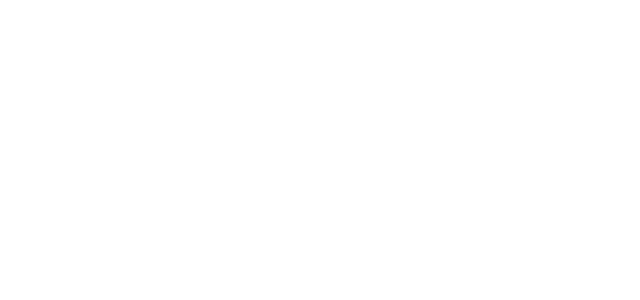
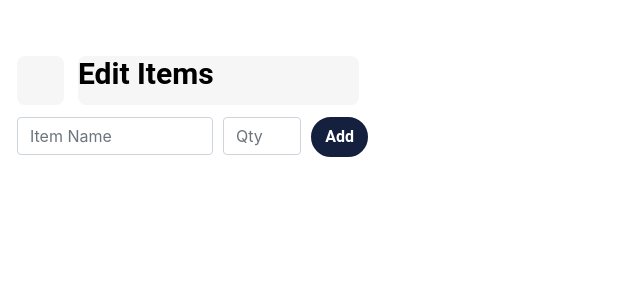
Before and after one commit to mehulshinde/SRID-COVID-SUPPORT, a React (Create React App) app: page /edit-item-list in a window 1280 px wide. Shown: the top 300 px of the page, without its empty margins (0-640 px from the left). Built offline with nearby package versions, Linux system fonts and the light colour scheme.

Commit message:
Adding edit items page

```diff
--- a/package.json
+++ b/package.json
@@ -11,7 +11,8 @@
     "react-bootstrap": "^1.4.0",
     "react-dom": "^17.0.1",
     "react-router-dom": "^5.2.0",
-    "react-scripts": "4.0.1"
+    "react-scripts": "4.0.1",
+    "web-vitals": "^1.0.1"
   },
   "scripts": {
     "start": "react-scripts start",
--- a/src/App.js
+++ b/src/App.js
@@ -1,29 +1,35 @@
-import logo from './logo.svg';
-import { Container } from 'react-bootstrap';
-import ItemList from './pages/ItemList.js';
-import 'bootstrap/dist/css/bootstrap.min.css';
-import './styles/App.css';
+import logo from "./logo.svg";
+import { Container } from "react-bootstrap";
+import ItemList from "./pages/ItemList.js";
+import EditItems from "./pages/EditItems";
+import "bootstrap/dist/css/bootstrap.min.css";
+import "./styles/App.css";
 
 import {
   BrowserRouter as Router,
   Switch,
   Route,
   Redirect,
-} from 'react-router-dom';
+} from "react-router-dom";
 
 function App() {
   return (
     <Container
       style={{
-        maxWidth: '576px',
-        height: '100vh',
-        margin: 'auto',
+        maxWidth: "576px",
+        height: "100vh",
+        margin: "auto",
       }}
     >
       <Router>
         <Switch>
           <Route exact path="/" render={() => null}></Route>
           <Route exact path="/item-list" render={() => <ItemList />}></Route>
+          <Route
+            exact
+            path="/edit-item-list"
+            render={() => <EditItems />}
+          ></Route>
         </Switch>
       </Router>
     </Container>
--- /dev/null
+++ b/src/pages/EditItems.js
@@ -0,0 +1,61 @@
+import { useState } from "react";
+import { Form, Col, Button } from "react-bootstrap";
+import Item from "./Item";
+
+export default function EditItems() {
+  const [itemName, setItemName] = useState("");
+  const [itemQty, setItemQty] = useState();
+  const [itemList, setItemList] = useState([]);
+
+  function handleAddItem(e) {
+    e.preventDefault();
+    console.log(e);
+    if (itemName && itemQty)
+      setItemList([...itemList, { name: itemName, qty: itemQty }]);
+  }
+
+  function routeToEditItem(e) {
+    console.log(e);
+  }
+
+  return (
+    <>
+      <div class="back"></div>
+      <div class="title">
+        <h1>Edit Items</h1>
+      </div>
+      <div class="body">
+        <Form>
+          <Form.Row>
+            <Col xs="7">
+              <Form.Control
+                type="text"
+                placeholder="Item Name"
+                value={itemName}
+                onChange={(e) => setItemName(e.target.value)}
+                required
+              ></Form.Control>
+            </Col>
+            <Col xs="3">
+              <Form.Control
+                type="text"
+                placeholder="Qty"
+                value={itemQty}
+                onChange={(e) => setItemQty(e.target.value)}
+                required
+              ></Form.Control>
+            </Col>
+            <Col xs="2">
+              <Button type="submit" onClick={handleAddItem}>
+                Add
+              </Button>
+            </Col>
+          </Form.Row>
+        </Form>
+        {itemList.map((item) => (
+          <Item item={item} onClick={routeToEditItem}></Item>
+        ))}
+      </div>
+    </>
+  );
+}
--- a/src/pages/Item.js
+++ b/src/pages/Item.js
@@ -1,3 +1,14 @@
-export default function ItemList() {
-    return
+export default function Item(item) {
+  return (
+    <div class="item" onClick="{routeToEditItem}">
+      <div class="picture"></div>
+      <div class="description">
+        <h2 class="item-name">{item.item.name}</h2>
+        <div class="subtext">
+          <p class="quantity">{item.item.qty}</p>
+          <div class="action"></div>
+        </div>
+      </div>
+    </div>
+  );
 }
--- a/src/styles/App.css
+++ b/src/styles/App.css
@@ -36,3 +36,175 @@
     transform: rotate(360deg);
   }
 }
+
+button {
+  background-color: #14203e !important;
+  border-radius: 26px !important;
+  border: 2px solid #14203e !important;
+  display: inline-block !important;
+  cursor: pointer !important;
+  color: #ffffff !important;
+  font-family: Roboto !important;
+  font-size: 20px;
+  font-weight: bold !important;
+  padding: 10px 25px;
+  text-decoration: none !important;
+  text-shadow: 0px 1px 0px #14203e !important;
+}
+
+button:active {
+  background-color: #434d65 !important;
+  border-radius: 26px !important;
+  border: 2px solid #14203e !important;
+  display: inline-block !important;
+  cursor: pointer !important;
+  color: #ffffff !important;
+  font-family: Roboto !important;
+  /* font-size: 20px; */
+  font-weight: bold !important;
+  /* padding: 10px 25px; */
+  text-decoration: none !important;
+  text-shadow: 0px 1px 0px #14203e !important;
+}
+
+h1 {
+  /* position: absolute; */
+  width: 170px;
+  height: 35px;
+
+  font-family: Roboto;
+  font-style: normal;
+  font-weight: bold;
+  font-size: 30px;
+  line-height: 35px;
+
+  color: #000000;
+}
+
+h2 {
+  /* position: absolute; */
+  width: 113px;
+  height: 23px;
+
+  font-family: Roboto;
+  font-style: normal;
+  font-weight: bold;
+  font-size: 20px;
+  line-height: 23px;
+
+  color: #000000;
+}
+
+p {
+  /* position: absolute; */
+  width: 37px;
+  height: 19px;
+
+  font-family: Roboto;
+  font-style: normal;
+  font-weight: 500;
+  font-size: 16px;
+  line-height: 19px;
+  /* identical to box height */
+
+  color: #000000;
+}
+
+.back {
+  /* display: flex; */
+  position: absolute;
+  width: 47px;
+  height: 49px;
+  left: 17px;
+  top: 56px;
+  background: #f6f6f6;
+  border-radius: 8px;
+}
+
+.title {
+  /* display: flex; */
+  position: absolute;
+  width: 281px;
+  height: 49px;
+  left: 78px;
+  top: 56px;
+
+  /* Gray/01 */
+
+  background: #f6f6f6;
+  border-radius: 8px;
+}
+
+.body {
+  position: absolute;
+  width: 343px;
+  height: 654px;
+  left: 17px;
+  top: 117px;
+
+  /* Gray/01 */
+
+  /* background: #f6f6f6; */
+  border-radius: 8px;
+}
+
+.picture {
+  width: 60px;
+  height: 60px;
+
+  background: #f6f6f6;
+  border-radius: 8px;
+}
+
+.item-name {
+  width: 283px;
+  height: 29px;
+  margin-left: 10px;
+
+  /* background: #f6f6f6; */
+  box-sizing: border-box;
+  border-radius: 8px;
+}
+
+.quantity {
+  width: 251px;
+  height: 22px;
+  margin-left: 10px;
+  margin-top: 0px;
+
+  /* background: #f6f6f6; */
+  box-sizing: border-box;
+  border-radius: 8px;
+}
+
+.action {
+  width: 21px;
+  height: 22px;
+  margin-left: 10px;
+  margin-top: 0px;
+
+  background: #f6f6f6;
+  box-sizing: border-box;
+  border-radius: 8px;
+}
+
+.item {
+  display: flex;
+  padding-top: 10px;
+  border-bottom: 2px solid #72798b;
+  /* -webkit-tap-highlight-color: #72798b; */
+  /* border-bottom: #14203e; */
+}
+
+.item:hover,
+.item:active {
+  display: flex;
+  padding-top: 10px;
+  border-bottom: 2px solid #72798b;
+  /* border-bottom: #14203e; */
+  background: #f6f6f6;
+}
+
+.subtext {
+  display: flex;
+}
```
Also changed, not shown: 2 other files (tests, documents, lock files or other folders).
